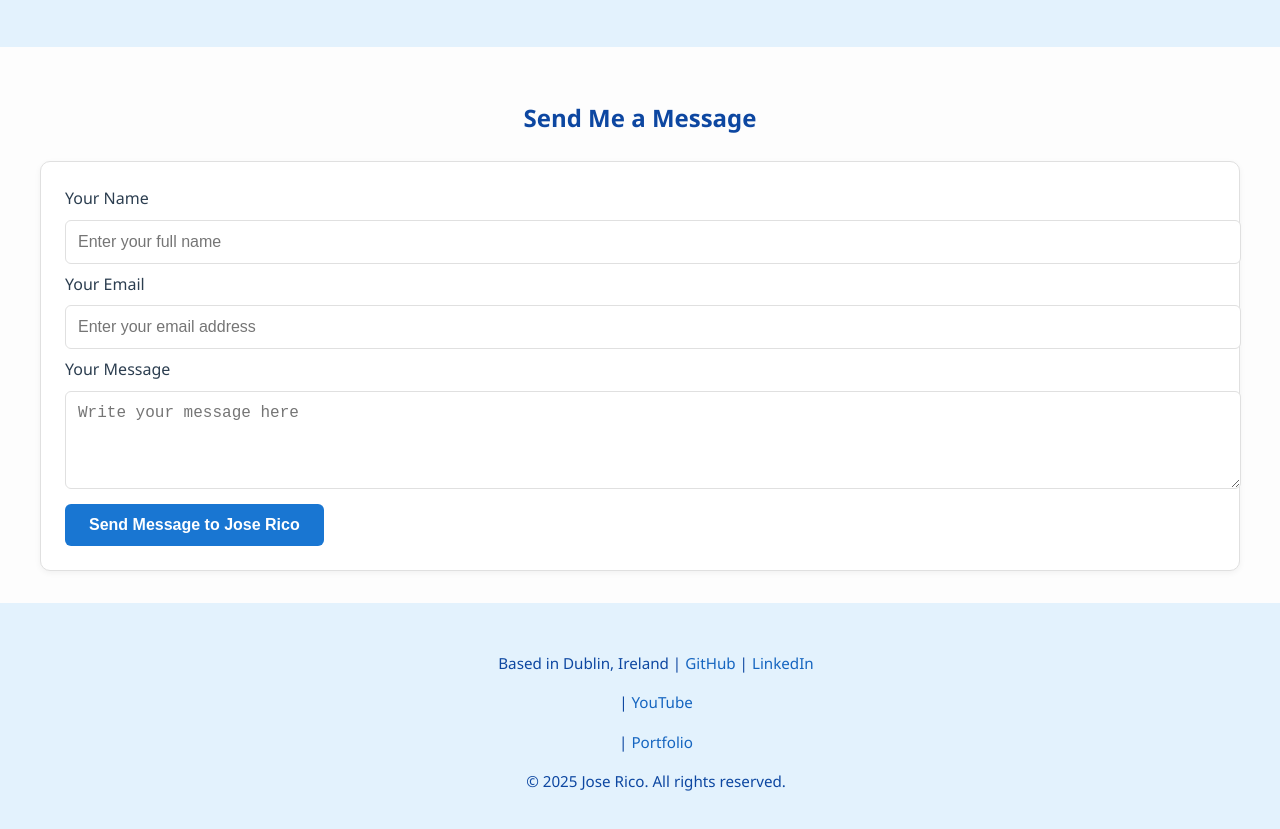
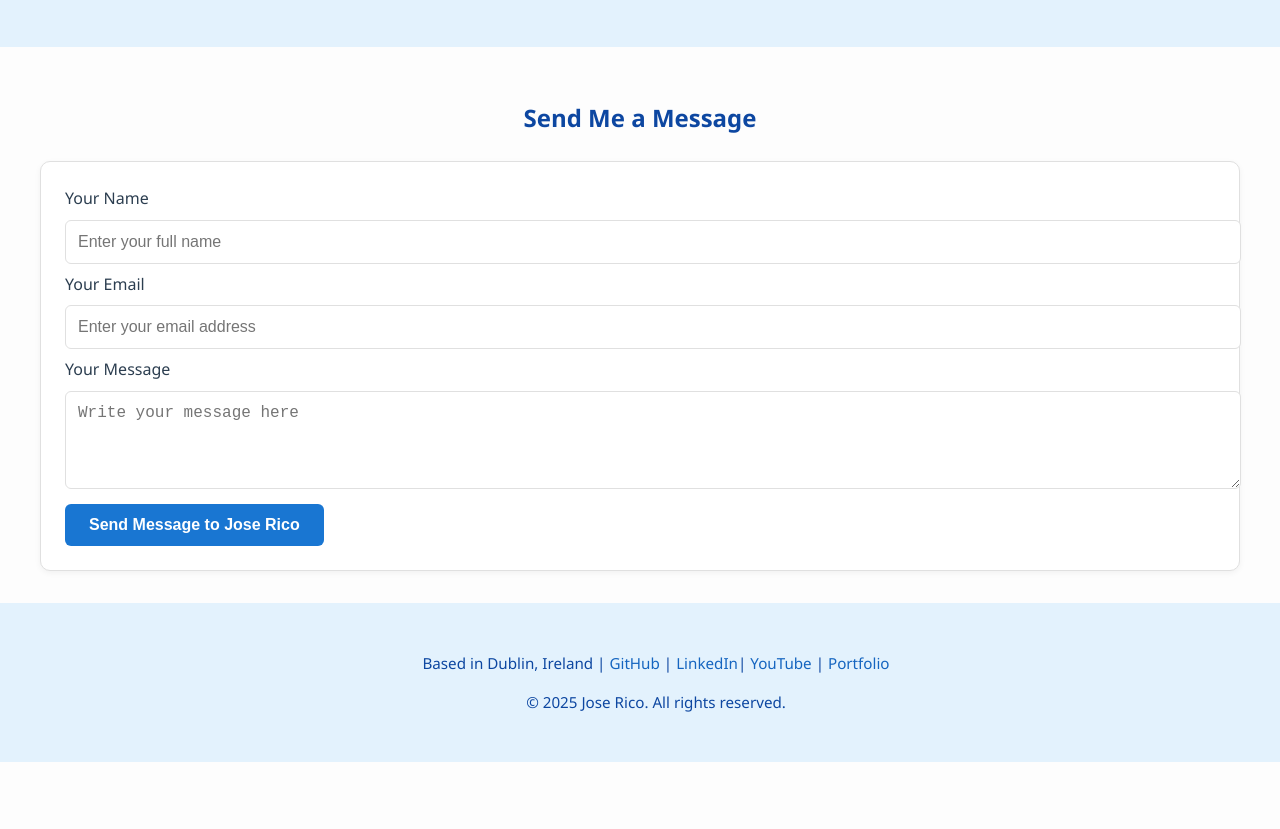
Before and after one commit to josericodata/streamlit-developer, a plain HTML site: page Pages/contact.html in a window 1280 px wide. Shown: the part 135-964 px from the top of the page. After the commit the page ends 897 px from the top, so only its background shows below. Drawn offline with Linux system fonts and the light colour scheme.

Commit message:
Updating footer v3

```diff
--- a/Pages/contact.html
+++ b/Pages/contact.html
@@ -36,7 +36,7 @@
     </section>
 
     <footer>
-        <p>Based in Dublin, Ireland | <a href="https://github.com/josericodata" target="_blank">GitHub</a> | <a href="https://www.linkedin.com/in/josericodata/" target="_blank">LinkedIn</a></p> | <a href="https://www.youtube.com/@josericodata" target="_blank">YouTube</a></p> | <a href="https://josericodata.github.io/" target="_blank">Portfolio</a></p>
+        <p>Based in Dublin, Ireland | <a href="https://github.com/josericodata" target="_blank">GitHub</a> | <a href="https://www.linkedin.com/in/josericodata/" target="_blank">LinkedIn</a>| <a href="https://www.youtube.com/@josericodata" target="_blank">YouTube</a> | <a href="https://josericodata.github.io/" target="_blank">Portfolio</a></p>
         <p>&copy; <span id="year"></span> Jose Rico. All rights reserved.</p>
         <script>
             document.getElementById('year').textContent = new Date().getFullYear();
```
Also changed, not shown: index.html (+1 -1 lines).
